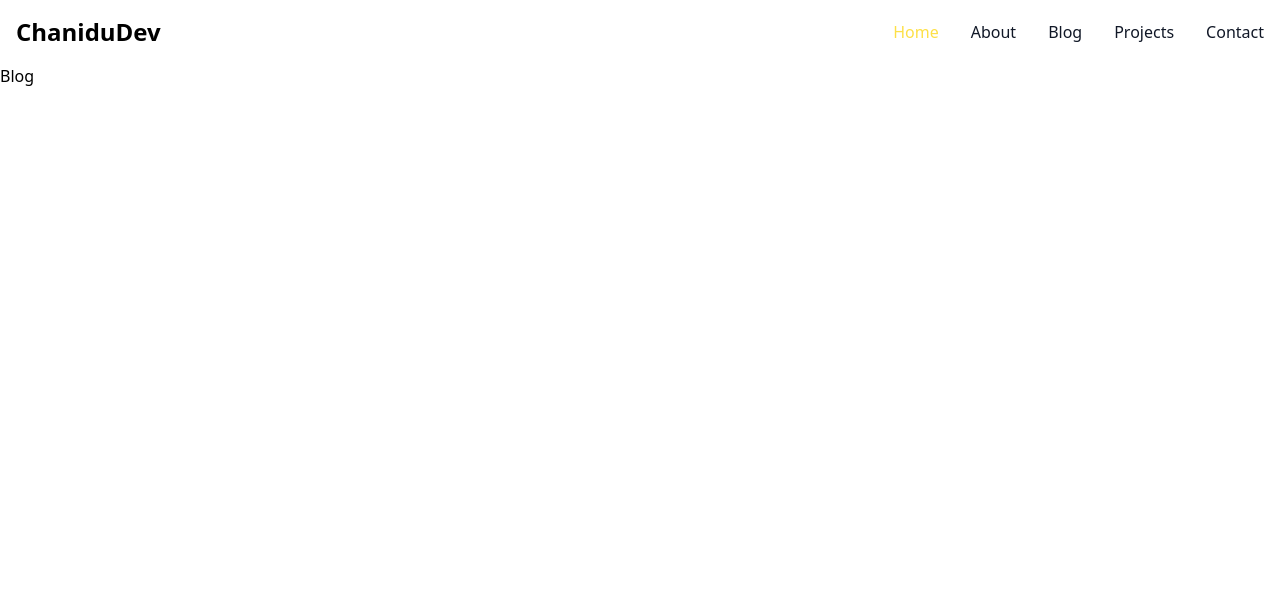
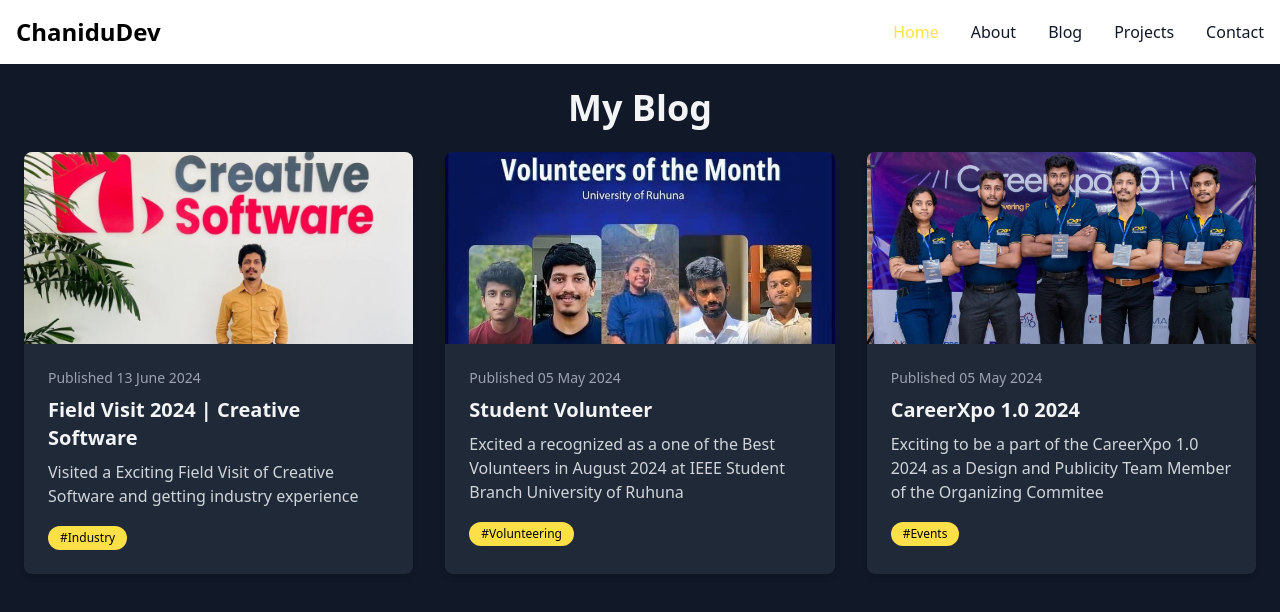
Before and after one commit to Chanidu26/ChaniduDev, a React (Create React App) app: page /blog in a window 1280 px wide. Shown: the top 612 px of the page. Built offline with nearby package versions, Linux system fonts and the light colour scheme.

Commit message:
blog section added

```diff
--- a/src/components/Blog.js
+++ b/src/components/Blog.js
@@ -1,8 +1,44 @@
 import React from 'react'
+import blogs from '../data/blogs'
 
 const Blog = () => {
+
   return (
-    <div>Blog</div>
+    <div className="min-h-screen bg-gray-900 text-gray-100">
+      {/* Header */}
+      <header className="py-6 text-center">
+        <h1 className="text-4xl font-bold">My Blog</h1>
+      </header>
+
+      {/* Blog Cards */}
+      <div className="container mx-auto px-6 grid grid-cols-1 md:grid-cols-2 lg:grid-cols-3 gap-8">
+        {blogs.map((blog) => (
+          <div
+            key={blog.id}
+            className="bg-gray-800 rounded-lg shadow-md overflow-hidden"
+          >
+            {/* Blog Image */}
+            <img
+              src={blog.image}
+              alt={blog.title}
+              className="w-full h-48 object-cover"
+            />
+            {/* Blog Content */}
+            <div className="p-6">
+              <p className="text-sm text-gray-400 mb-2">
+                Published {blog.date}
+              </p>
+              <h2 className="text-xl font-bold mb-2">{blog.title}</h2>
+              <p className="text-gray-300 mb-4">{blog.description}</p>
+              {/* Blog Tag */}
+              <span className="inline-block bg-yellow-300 text-xs font-medium text-black py-1 px-3 rounded-full">
+                #{blog.tag}
+              </span>
+            </div>
+          </div>
+        ))}
+      </div>
+    </div>
   )
 }
 
```
